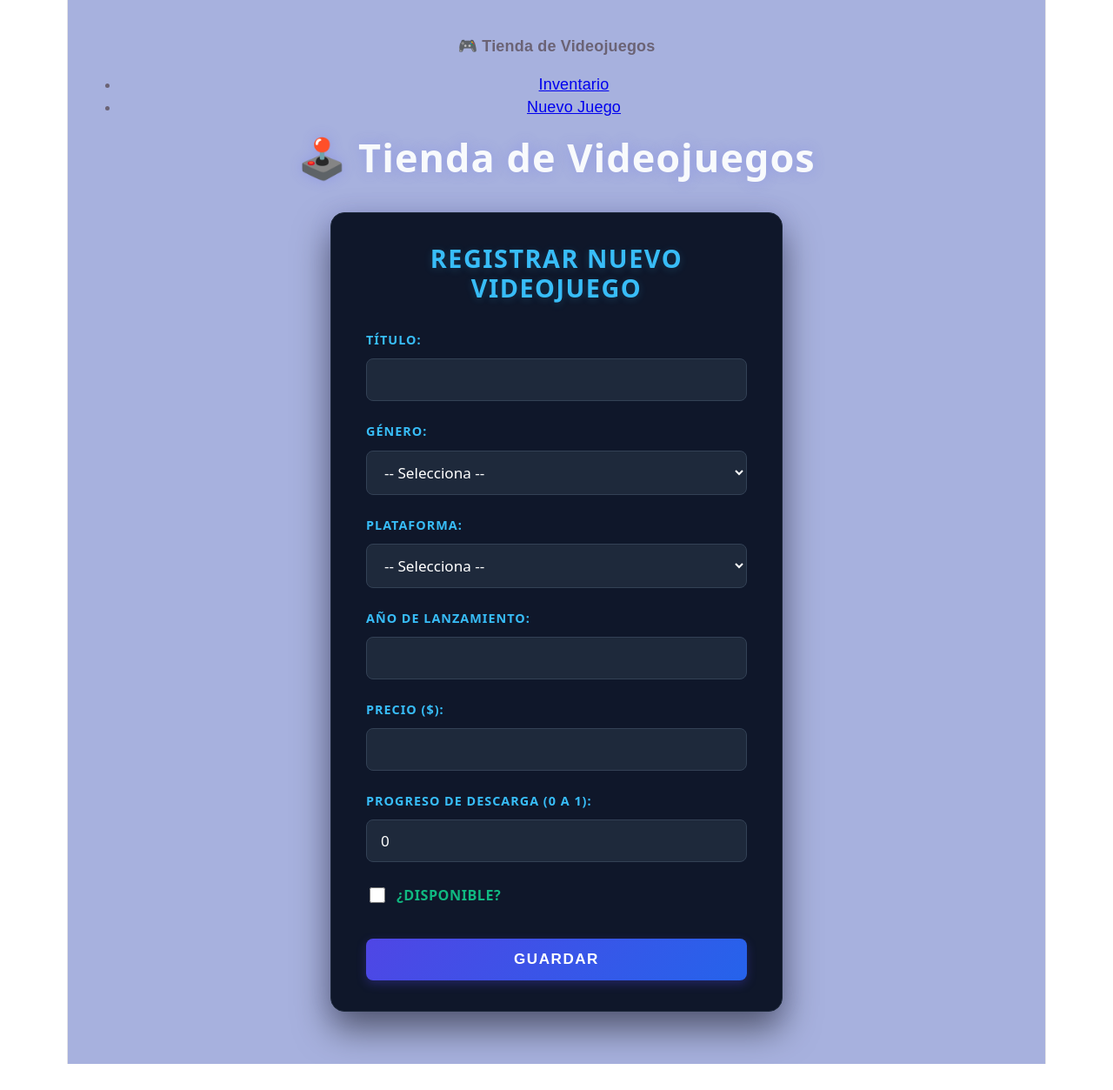
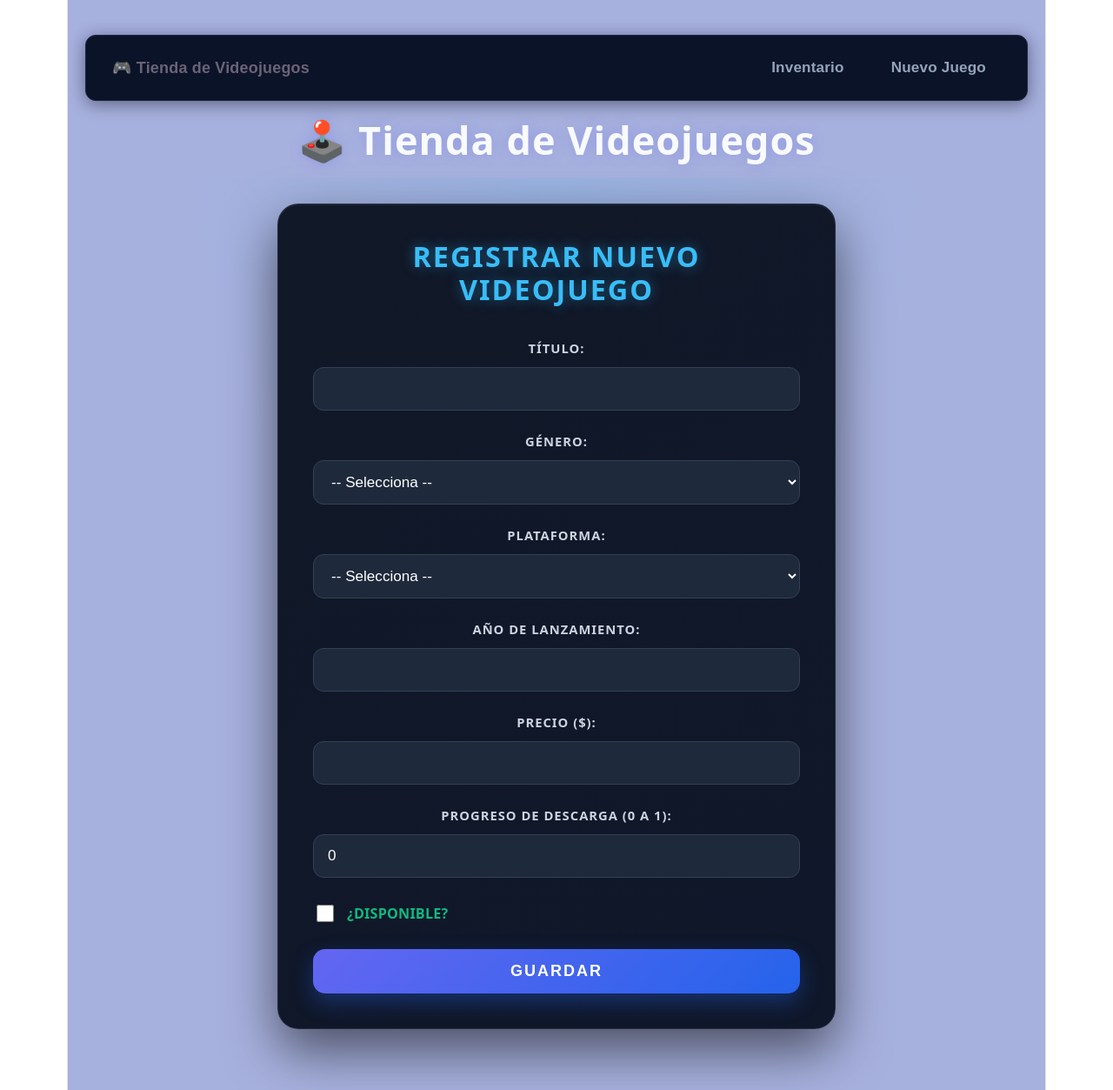
Before and after one commit to angel-hub31/Taller-Renderizado-de-Listas-y-Uso-de-Props, a React (Vite) app: page /nuevo in a window 1280 px wide. Shown: the whole page at 87% size. Before the commit the page ends 1223 px from the top, so only its background shows below. Built offline with nearby package versions, Linux system fonts and the light colour scheme.

Commit message:
actualizaciones

```diff
--- a/src/components/FormularioVideojuego.css
+++ b/src/components/FormularioVideojuego.css
@@ -1,146 +1,507 @@
 /* ==========================================================================
-   FormularioVideojuegos.css - ESTILO CYBER-GAMER PREMIUM
+   FormularioVideojuego.css
+   DISEÑO PREMIUM GAMING UI - RESPONSIVE
    ========================================================================== */
 
-/* Contenedor general de la pantalla (Para centrar la tarjeta vertical y horizontalmente) */
+
+/* Fondo y centrado general */
 .form-container-screen {
+    min-height: calc(100vh - 120px);
     display: flex;
     justify-content: center;
     align-items: center;
-    min-height: calc(100vh - 120px);
-    padding: 20px;
-    font-family: 'Plus Jakarta Sans', system-ui, -apple-system, sans-serif;
+    padding: 30px;
+
+    font-family: 'Plus Jakarta Sans',
+                 system-ui,
+                 -apple-system,
+                 sans-serif;
+
+    background:
+        radial-gradient(circle at top,
+        rgba(56,189,248,0.12),
+        transparent 40%);
+
 }
 
-/* Tarjeta principal del formulario */
+
+/* ===============================
+   TARJETA PRINCIPAL
+================================ */
+
 .form-card {
-    width: 100%;
-    max-width: 520px;
-    background: #0f172a; /* Fondo pizarra ultra oscuro idéntico al de la tabla */
-    border-radius: 16px;
-    border: 1px solid #1e293b;
-    padding: 35px 40px;
-    box-shadow: 0 20px 40px rgba(0, 0, 0, 0.5), 0 0 25px rgba(99, 102, 241, 0.15);
-    box-sizing: border-box;
+
+    width:100%;
+    max-width:560px;
+
+    background:
+    linear-gradient(
+        145deg,
+        #111827,
+        #0f172a
+    );
+
+
+    border-radius:24px;
+
+    padding:40px;
+
+    border:1px solid rgba(148,163,184,0.15);
+
+
+    box-shadow:
+
+    0 25px 60px rgba(0,0,0,.55),
+
+    inset 0 1px 0 rgba(255,255,255,.05);
+
+
+    backdrop-filter: blur(12px);
+
+    animation:
+    aparecer .5s ease;
+
 }
 
-/* Título dinámico (Registrar Nuevo / Editar Videojuego) */
-.form-card h2 {
-    color: #38bdf8; /* Texto Cian Neón llamativo */
-    text-align: center;
-    margin-top: 0;
-    margin-bottom: 30px;
-    font-size: 1.6rem;
-    font-weight: 800;
-    text-transform: uppercase;
-    letter-spacing: 1.5px;
-    text-shadow: 0 2px 10px rgba(56, 189, 248, 0.2);
+
+
+@keyframes aparecer {
+
+    from{
+
+        opacity:0;
+        transform:
+        translateY(30px);
+
+    }
+
+
+    to{
+
+        opacity:1;
+        transform:
+        translateY(0);
+
+    }
+
 }
 
-/* Bloques o filas del formulario */
-.form-group {
-    margin-bottom: 22px;
-    display: flex;
-    flex-direction: column;
+
+
+/* ===============================
+   TITULO
+================================ */
+
+
+.form-card h2 {
+
+
+    text-align:center;
+
+
+    margin:0 0 35px;
+
+
+    font-size:1.8rem;
+
+
+    font-weight:900;
+
+
+    letter-spacing:2px;
+
+
+    text-transform:uppercase;
+
+
+    color:#38bdf8;
+
+
+    text-shadow:
+
+    0 0 15px
+    rgba(56,189,248,.45);
+
+
 }
 
-/* Etiquetas (Labels) de cada campo */
-.form-group label {
-    color: #38bdf8; /* Cian Neón */
-    font-size: 0.8rem;
-    font-weight: 800;
-    text-transform: uppercase;
-    letter-spacing: 1px;
-    margin-bottom: 8px;
-    text-align: left;
+
+
+
+/* ===============================
+   GRUPOS
+================================ */
+
+
+.form-group {
+
+
+    display:flex;
+
+    flex-direction:column;
+
+
+    margin-bottom:22px;
+
+
 }
 
-/* Cajas de texto, números y selectores (Inputs y Selects) */
-.form-card input[type="text"],
-.form-card input[type="number"],
-.form-card select {
-    width: 100%;
-    padding: 12px 16px;
-    background-color: #1e293b; /* Fondo gris oscuro de las celdas */
-    border: 1px solid #334155;
-    border-radius: 8px;
-    color: #ffffff; /* Texto blanco de alta visibilidad */
-    font-size: 0.95rem;
-    font-weight: 500;
-    font-family: inherit;
-    box-sizing: border-box;
-    transition: all 0.25s ease;
+
+
+.form-group label {
+
+
+    margin-bottom:9px;
+
+
+    color:#cbd5e1;
+
+
+    font-size:.82rem;
+
+
+    font-weight:800;
+
+
+    text-transform:uppercase;
+
+
+    letter-spacing:1px;
+
+
 }
 
-/* Efecto de enfoque (Focus) cuando se hace clic en un campo */
-.form-card input[type="text"]:focus,
-.form-card input[type="number"]:focus,
-.form-card select:focus {
-    outline: none;
-    border-color: #8b5cf6; /* Cambia a Morado/Magenta Neón */
-    background-color: #1e293b;
-    box-shadow: 0 0 12px rgba(139, 92, 246, 0.4);
+
+
+/* ===============================
+   INPUTS SELECTS
+================================ */
+
+
+.form-card input,
+.form-card select {
+
+
+    width:100%;
+
+
+    padding:14px 16px;
+
+
+    border-radius:12px;
+
+
+    background:#1e293b;
+
+
+    border:
+
+    1px solid #334155;
+
+
+    color:white;
+
+
+    font-size:.95rem;
+
+
+    font-weight:500;
+
+
+    transition:.3s ease;
+
+
+    box-sizing:border-box;
+
+
 }
 
-/* Estilo para las opciones del desplegable (Select Options) */
-.form-card select option {
-    background-color: #0f172a;
-    color: #ffffff;
+
+
+.form-card input:hover,
+.form-card select:hover{
+
+
+    border-color:#38bdf8;
+
+
 }
 
-/* Contenedor exclusivo para el Checkbox de Disponibilidad */
-.form-group-checkbox {
-    margin: 25px 0;
-    text-align: left;
+
+
+
+.form-card input:focus,
+.form-card select:focus{
+
+
+    outline:none;
+
+
+    border-color:#8b5cf6;
+
+
+    background:#172033;
+
+
+    box-shadow:
+
+    0 0 18px
+    rgba(139,92,246,.35);
+
+
+    transform:
+
+    translateY(-2px);
+
 }
 
-.form-group-checkbox label {
-    display: inline-flex;
-    align-items: center;
-    gap: 10px;
-    color: #10b981; /* Verde esmeralda neón */
-    font-size: 0.9rem;
-    font-weight: 800;
-    text-transform: uppercase;
-    letter-spacing: 0.5px;
-    cursor: pointer;
-    user-select: none;
+
+
+
+
+/* opciones del select */
+
+.form-card option {
+
+
+    background:#0f172a;
+
+    color:white;
+
+
 }
 
-/* Control del Checkbox nativo */
-.form-group-checkbox input[type="checkbox"] {
-    width: 18px;
-    height: 18px;
-    accent-color: #10b981; /* Pinta el check de verde neón automáticamente */
-    cursor: pointer;
+
+
+/* ===============================
+   CHECKBOX
+================================ */
+
+
+.form-group-checkbox {
+
+
+    margin:28px 0;
+
+
 }
 
-/* Botón de envío (Guardar / Actualizar) */
-.form-card button[type="submit"] {
-    background: linear-gradient(135deg, #4f46e5 0%, #2563eb 100%);
-    color: #ffffff;
-    border: none;
-    padding: 14px 20px;
-    width: 100%;
-    border-radius: 8px;
-    font-size: 0.95rem;
-    font-weight: 700;
-    text-transform: uppercase;
-    letter-spacing: 1.5px;
-    cursor: pointer;
-    transition: all 0.2s ease;
-    box-shadow: 0 4px 12px rgba(79, 70, 229, 0.3);
-    margin-top: 10px;
+
+
+.form-group-checkbox label {
+
+
+    display:flex;
+
+
+    align-items:center;
+
+
+    gap:12px;
+
+
+    cursor:pointer;
+
+
+    color:#10b981;
+
+
+    font-weight:800;
+
+
+    text-transform:uppercase;
+
+
+    font-size:.9rem;
+
+
 }
 
-/* Hover interactivo del botón */
-.form-card button[type="submit"]:hover {
-    transform: translateY(-2px);
-    box-shadow: 0 6px 20px rgba(79, 70, 229, 0.55);
-    background: linear-gradient(135deg, #5a52ff 0%, #3b82f6 100%);
+
+
+.form-group-checkbox input {
+
+
+    width:20px;
+
+    height:20px;
+
+
+    accent-color:#10b981;
+
+
+    cursor:pointer;
+
+
 }
 
-/* Active press del botón */
-.form-card button[type="submit"]:active {
-    transform: translateY(0);
+
+
+/* ===============================
+   BOTON PREMIUM
+================================ */
+
+
+.form-card button {
+
+
+    width:100%;
+
+
+    padding:15px;
+
+
+    border:none;
+
+
+    border-radius:14px;
+
+
+    cursor:pointer;
+
+
+    color:white;
+
+
+    font-size:1rem;
+
+
+    font-weight:900;
+
+
+    letter-spacing:2px;
+
+
+    text-transform:uppercase;
+
+
+
+    background:
+
+
+    linear-gradient(
+
+    135deg,
+
+    #6366f1,
+
+    #2563eb
+
+    );
+
+
+    box-shadow:
+
+
+    0 10px 25px
+
+    rgba(37,99,235,.35);
+
+
+    transition:.3s ease;
+
+
 }
+
+
+
+
+.form-card button:hover {
+
+
+    transform:
+
+    translateY(-4px);
+
+
+    box-shadow:
+
+
+    0 15px 35px
+
+    rgba(56,189,248,.45);
+
+
+
+    background:
+
+
+    linear-gradient(
+
+    135deg,
+
+    #8b5cf6,
+
+    #2563eb
+
+    );
+
+}
+
+
+
+
+.form-card button:active {
+
+
+    transform:
+
+    scale(.97);
+
+
+}
+
+
+
+/* ===============================
+   RESPONSIVE MOVIL
+================================ */
+
+
+@media(max-width:600px){
+
+
+    .form-container-screen{
+
+
+        padding:15px;
+
+
+    }
+
+
+
+    .form-card{
+
+
+        padding:25px;
+
+
+        border-radius:18px;
+
+
+    }
+
+
+
+    .form-card h2{
+
+
+        font-size:1.35rem;
+
+
+    }
+
+
+
+    .form-card input,
+    .form-card select{
+
+
+        padding:12px;
+
+
+    }
+
+
+}
--- /dev/null
+++ b/src/components/Navbar.css
@@ -0,0 +1,65 @@
+/* ==========================================================================
+   RESET COMPLETO Y ESTILOS PARA NAVBAR.CSS (CYBERPUNK)
+   ========================================================================== */
+
+/* Forzar el contenedor principal de la barra de navegación */
+nav.navbar-container {
+    background-color: #0b1329 !important; /* Asegura el fondo ultra oscuro */
+    display: flex !important;
+    justify-content: space-between !important;
+    align-items: center !important;
+    padding: 15px 30px !important;
+    border-radius: 12px !important;
+    margin-bottom: 30px !important;
+    border: 1px solid #1e293b !important;
+    box-shadow: 0 4px 20px rgba(0, 0, 0, 0.4), 0 0 15px rgba(99, 102, 241, 0.15) !important;
+}
+
+/* Título de la tienda */
+.navbar-brand {
+    color: #38bdf8 !important; /* Azul cyan eléctrico */
+    font-size: 1.25rem !important;
+    font-weight: bold !important;
+    text-shadow: 0 0 10px rgba(56, 189, 248, 0.4) !important;
+}
+
+/* Forzar la lista para que sea horizontal y QUITAR los puntos negros de raíz */
+nav.navbar-container ul.navbar-menu {
+    list-style-type: none !important;
+    list-style: none !important;
+    display: flex !important;
+    flex-direction: row !important; /* Lo pone en fila horizontal */
+    gap: 20px !important;
+    margin: 0 !important;
+    padding: 0 !important;
+}
+
+/* Quitar cualquier viñeta residual en los elementos de la lista */
+nav.navbar-container ul.navbar-menu li {
+    list-style: none !important;
+    list-style-type: none !important;
+    margin: 0 !important;
+    padding: 0 !important;
+}
+
+/* Quitar el color rosa/morado de los enlaces y dar aspecto de botón */
+nav.navbar-container .navbar-link {
+    color: #94a3b8 !important; /* Gris azulado */
+    text-decoration: none !important; /* Quita la línea de abajo */
+    font-size: 0.95rem !important;
+    font-weight: 600 !important;
+    padding: 8px 16px !important;
+    border-radius: 6px !important;
+    transition: all 0.25s ease !important;
+    border: 1px solid transparent !important;
+    display: inline-block !important;
+}
+
+/* Efecto Hover interactivo */
+nav.navbar-container .navbar-link:hover {
+    color: #ffffff !important;
+    background-color: #1e293b !important;
+    border-color: #4f46e5 !important; /* Borde morado neón */
+    box-shadow: 0 0 12px rgba(99, 102, 241, 0.5) !important;
+    transform: translateY(-1px);
+}
--- a/src/components/Navbar.jsx
+++ b/src/components/Navbar.jsx
@@ -1,20 +1,21 @@
 // src/components/Navbar.jsx
 import React from 'react';
 import { Link } from 'react-router-dom';
+import './Navbar.css';
 
 export const Navbar = () => {
     return (
-        <nav>
+        <nav className="navbar-container">
             <div>
                 <strong>🎮 Tienda de Videojuegos</strong>
             </div>
 
-            <ul>
+            <ul className="navbar-menu">
                 <li>
-                    <Link to="/">Inventario</Link>
+                    <Link to="/" className="navbar-link">Inventario</Link>
                 </li>
                 <li>
-                    <Link to="/nuevo">Nuevo Juego</Link>
+                    <Link to="/nuevo" className="navbar-link">Nuevo Juego</Link>
                 </li>
             </ul>
         </nav>
```
Also changed, not shown: src/components/TablaVideojuegos.jsx (+4 -4 lines).
